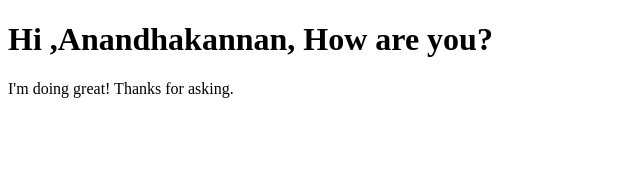
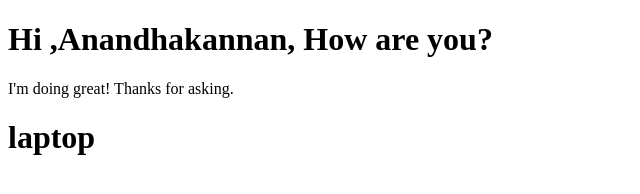
Before and after one commit to sec24ee093/github_train, a plain HTML site: page index.html in a window 1280 px wide. Shown: the whole page, without its empty margins (0-640 px from the left). Drawn offline with Linux system fonts and the light colour scheme.

Commit message:
laptop added

```diff
--- a/index.html
+++ b/index.html
@@ -8,5 +8,6 @@
 <body>
     <h1>Hi ,Anandhakannan, How are you?</h1>
     <p>I'm doing great! Thanks for asking.</p>
+    <h1>laptop</h1>
 </body>
 </html>
```
